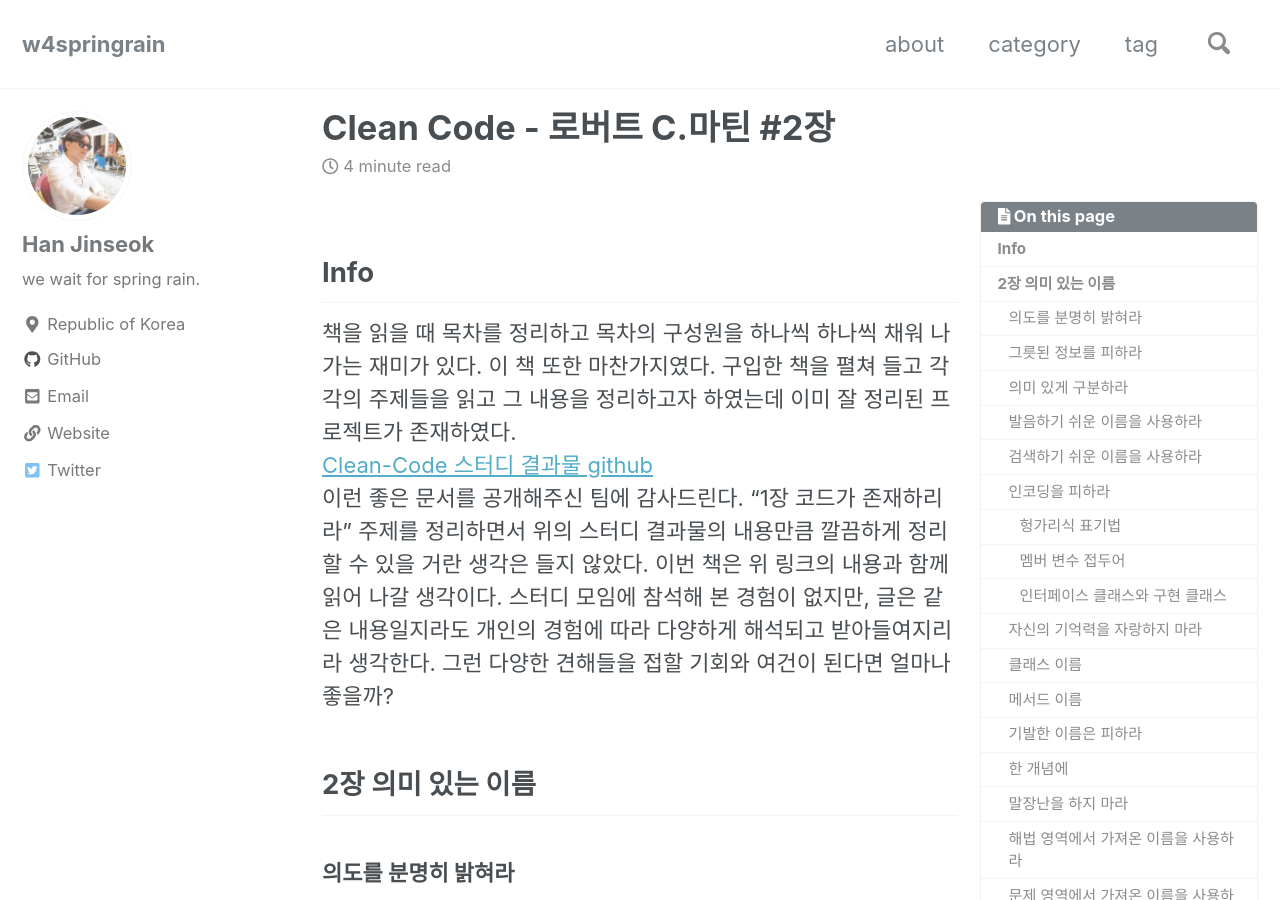
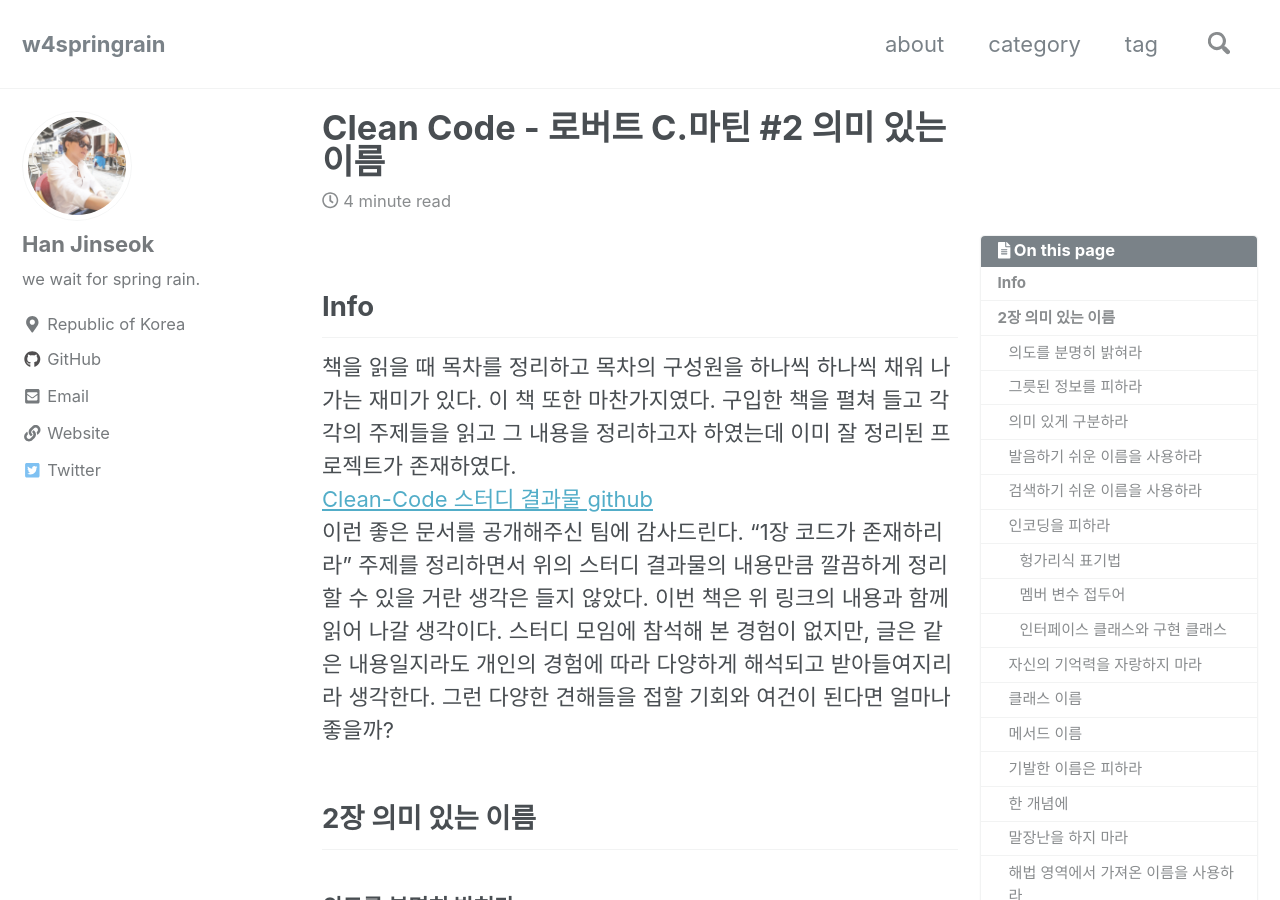
Before and after one commit to moregorenine/moregorenine.github.io, a Jekyll site: the page built from _posts/book/2019-02-28-clean-code-part2.md, in a window 1280 px wide and 900 px high. Built offline with Jekyll 4.4.1, drawn with Linux system fonts in a browser that asks for light colours; nearby versions of some CDN libraries; comment, search, counter and statistics services are not loaded; a style sheet for code colours, icons or effects is not loaded.

Commit message:
Update 2019-02-28-clean-code-part2.md

```diff
--- a/_posts/book/2019-02-28-clean-code-part2.md
+++ b/_posts/book/2019-02-28-clean-code-part2.md
@@ -1,5 +1,5 @@
 ---
-title: "Clean Code - 로버트 C.마틴 #2장"
+title: "Clean Code - 로버트 C.마틴 #2 의미 있는 이름"
 #excerpt: "애자일 소프트웨어 장인 정신"
 categories:
   - 도서
```
